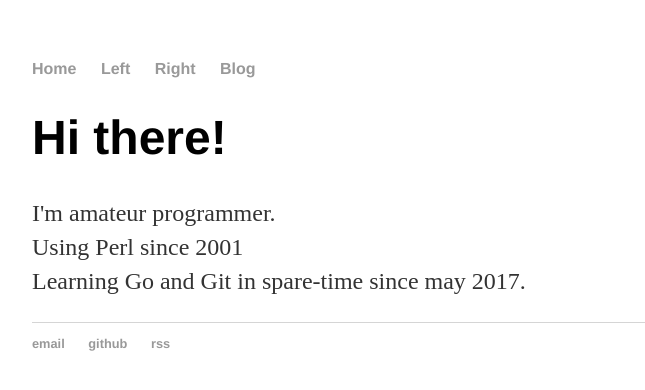
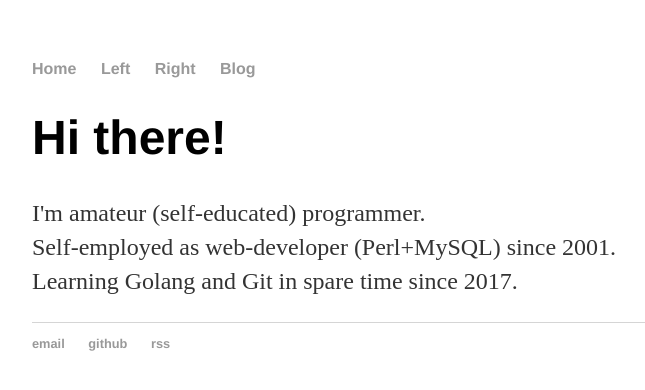
Before and after one commit to aa153/aa153.github.io, a Jekyll site: the page built from index.html, in a window 1280 px wide. Shown: the top 390 px of the page, without its empty margins (160-805 px from the left). Built offline with Jekyll 4.4.1, drawn with Linux system fonts in a browser that asks for light colours.

Commit message:
Update index.html

```diff
--- a/index.html
+++ b/index.html
@@ -4,5 +4,9 @@ title: AG github page
 ---
 	<div class="blurb">
 	<h1>Hi there!</h1>
-	<p>I'm amateur programmer.<br>Using Perl since 2001<br>Learning Go and Git in spare-time since may 2017.</p>
+	<p>
+		I'm amateur (self-educated) programmer.<br>
+		Self-employed as web-developer (Perl+MySQL) since 2001.<br>
+		Learning Golang and Git in spare time since 2017.
+	</p>
 	</div><!-- /.blurb -->
```
